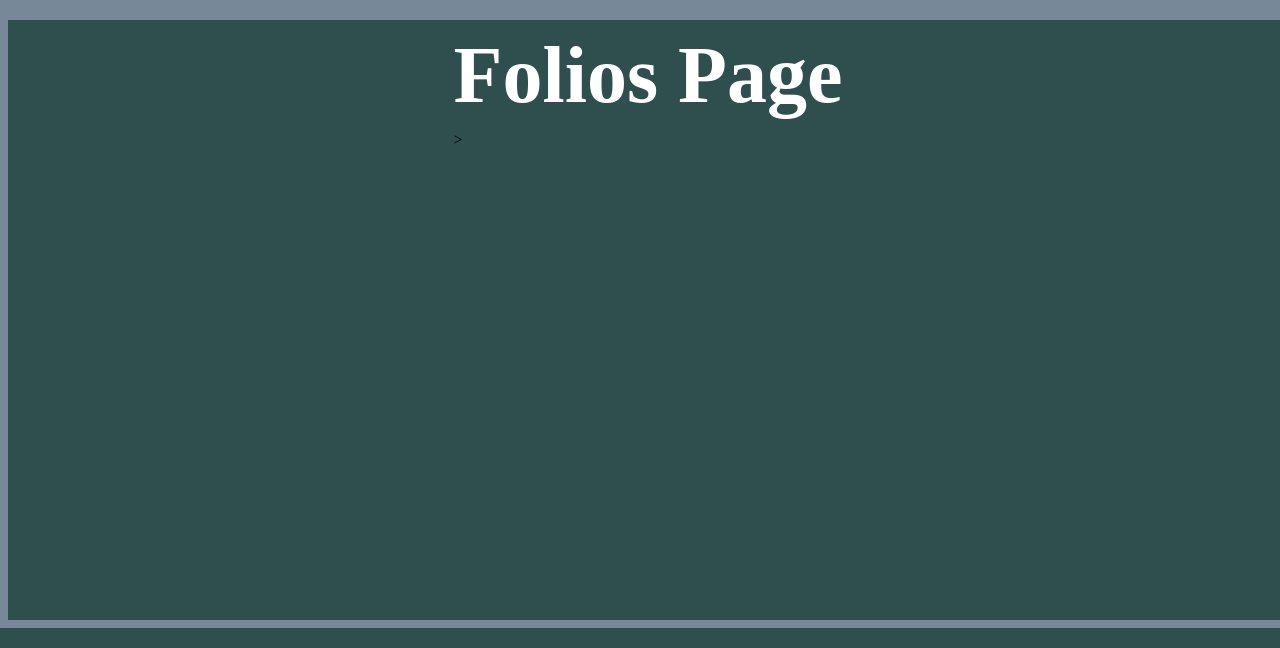
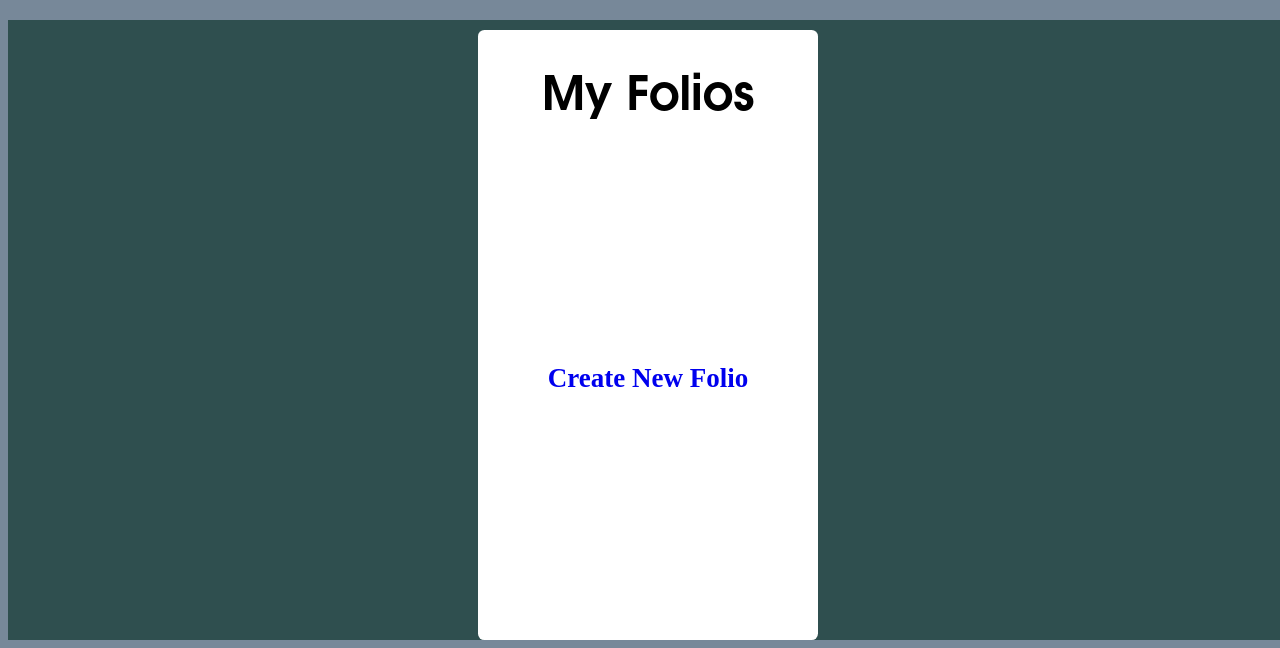
Before and after one commit to philberdecio/Quartets, a Django app: page /folios/ in a window 1280 px wide. Shown: the part 208-856 px from the top of the page. Run offline with Django 4.2, Linux system fonts and the light colour scheme; data that the repository does not hold is empty.

Commit message:
add folio CRUD functionality

```diff
--- a/main_app/admin.py
+++ b/main_app/admin.py
@@ -1,3 +1,7 @@
 from django.contrib import admin
+from .models import Folio, Quartet, Entry
+# Register your models here.
 
-# Register your models here.
+admin.site.register(Folio)
+admin.site.register(Quartet)
+admin.site.register(Entry)
--- a/main_app/models.py
+++ b/main_app/models.py
@@ -22,6 +22,3 @@ class Entry (models.Model):
     text = models.TextField(max_length=None, blank=True)
     annote = models.TextField(max_length=150, blank=True)
     quartet = models.ForeignKey(Quartet, on_delete=models.CASCADE, related_name="entries")
-
-    def __str__(self):
-        return self.name
--- a/main_app/static/styles/style.css
+++ b/main_app/static/styles/style.css
@@ -118,3 +118,42 @@ h1 {
 #currently-selected {
     color: yellow;
 }
+
+#my-folios {
+    color: black;
+    font-family: Avantgarde, TeX Gyre Adventor, URW Gothic L, sans-serif;
+}
+
+.folio-name {
+    font-size: 22px;
+    text-decoration: none;
+    font-family: Avantgarde, TeX Gyre Adventor, URW Gothic L, sans-serif;
+}
+
+#folio-menu {
+    text-align: center;
+}
+
+.create-link {
+    margin-top: 30px;
+    font-size: 27px;
+}
+
+.folio-name > a {
+    font-size: 22px;
+    text-decoration: none;
+    font-family: Avantgarde, TeX Gyre Adventor, URW Gothic L, sans-serif;
+}
+
+a {
+    text-decoration: none;
+}
+
+.folio-name-group {
+    justify-content: center;
+}
+
+.folio-delete-link {
+    font-size: 10px;
+    margin-top: 0px;
+}
--- a/main_app/templates/folios.html
+++ b/main_app/templates/folios.html
@@ -1,8 +1,22 @@
 {% extends 'base.html' %}
 {% block content %}
 <div class = "wrapper">
-    <div class="flex-container">
-        <div id = "homepane"><h1>Folios Page</h1>></div>
+    <div class="flex-container" id="folios_container">
+        <!-- <div id = "homepane"><h1>Folios Page</h1>></div> -->
+        <div class ="flex-item" id ="folio-menu">
+            <h2 id="my-folios">My Folios</h2>
+            {% for folio in folios %}
+                <div class = "folio-name-group">
+                    <a class ="folio-name" href="{% url 'folio_detail' folio.pk %}" >{{ folio.name }}</a></br>
+                    <a href="/folios/{{folio.id}}/delete" class="folio-delete-link">DELETE</a>
+                </div>
+            {% empty %}
+                <h2>You haven't created any folios yet</h2>
+            {% endfor %}
+            <div class="create-link">
+                <a href="{% url 'new_folio' %}">Create New Folio</a>
+            </div>
+        </div>
     </div>
 </div>
 {% endblock %}
--- a/main_app/urls.py
+++ b/main_app/urls.py
@@ -5,5 +5,10 @@ from . import views
 urlpatterns = [
     path('', views.Home.as_view(), name="home"),
     path('folios/', views.FolioList.as_view(), name="folios"),
-    path('quartets/', views.Quartets.as_view(), name="quartets")
+    path('quartets/', views.Quartets.as_view(), name="quartets"),
+    path('folios/new/', views.FolioCreate.as_view(), name="new_folio"),
+    path('folios/<int:pk>/', views.FolioDetail.as_view(), name="folio_detail"),
+    path('folios/<int:pk>/update', views.FolioUpdate.as_view(), name="folio_update"),
+    path('folios/<int:pk>/delete', views.FolioDelete.as_view(), name="folio_delete"),
+
 ]
--- a/main_app/views.py
+++ b/main_app/views.py
@@ -2,6 +2,10 @@ from django.shortcuts import render
 from django.views import View
 from django.http import HttpResponse
 from django.views.generic.base import TemplateView
+from .models import Folio, Quartet
+from django.views.generic.edit import CreateView, UpdateView, DeleteView
+from django.views.generic import DetailView
+from django.urls import reverse
 
 # Create your views here.
 
@@ -11,5 +15,42 @@ class Home(TemplateView):
 class FolioList(TemplateView):
     template_name = "folios.html"
 
+    def get_context_data(self, **kwargs):
+        context = super().get_context_data(**kwargs)
+        context["folios"] = Folio.objects.all()
+        return context
+
 class Quartets(TemplateView):
     template_name = "quartets.html"
+
+class FolioCreate(CreateView):
+    model = Folio
+    fields = ['name']
+    template_name = "new_folio.html"
+
+    def get_success_url(self):
+        return reverse('folio_detail', kwargs={'pk': self.object.pk})
+
+class FolioDetail(DetailView):
+    model =Folio
+    template_name = "folio_detail.html"
+
+    def get_context_data(self, **kwargs):
+        context = super().get_context_data(**kwargs)
+        context["folios"] = Folio.objects.all()
+        context["quartets"] = Quartet.objects.all()
+        return context
+
+class FolioUpdate(UpdateView):
+    model = Folio
+    fields = ['name']
+    template_name = "folio_update.html"
+    success_url = "/folios/"
+
+    def get_success_url(self):
+        return reverse('folio_detail', kwargs={'pk': self.object.pk})
+
+class FolioDelete(DeleteView):
+    model = Folio
+    template_name = "folio_delete_confirmation.html"
+    success_url = "/folios/"
```
Also changed, not shown: main_app/templates/folio_delete_confirmation.html (added, +10 -0 lines), main_app/templates/folio_detail.html (added, +15 -0 lines), main_app/templates/folio_update.html (added, +8 -0 lines), main_app/templates/new_folio.html (added, +14 -0 lines).
